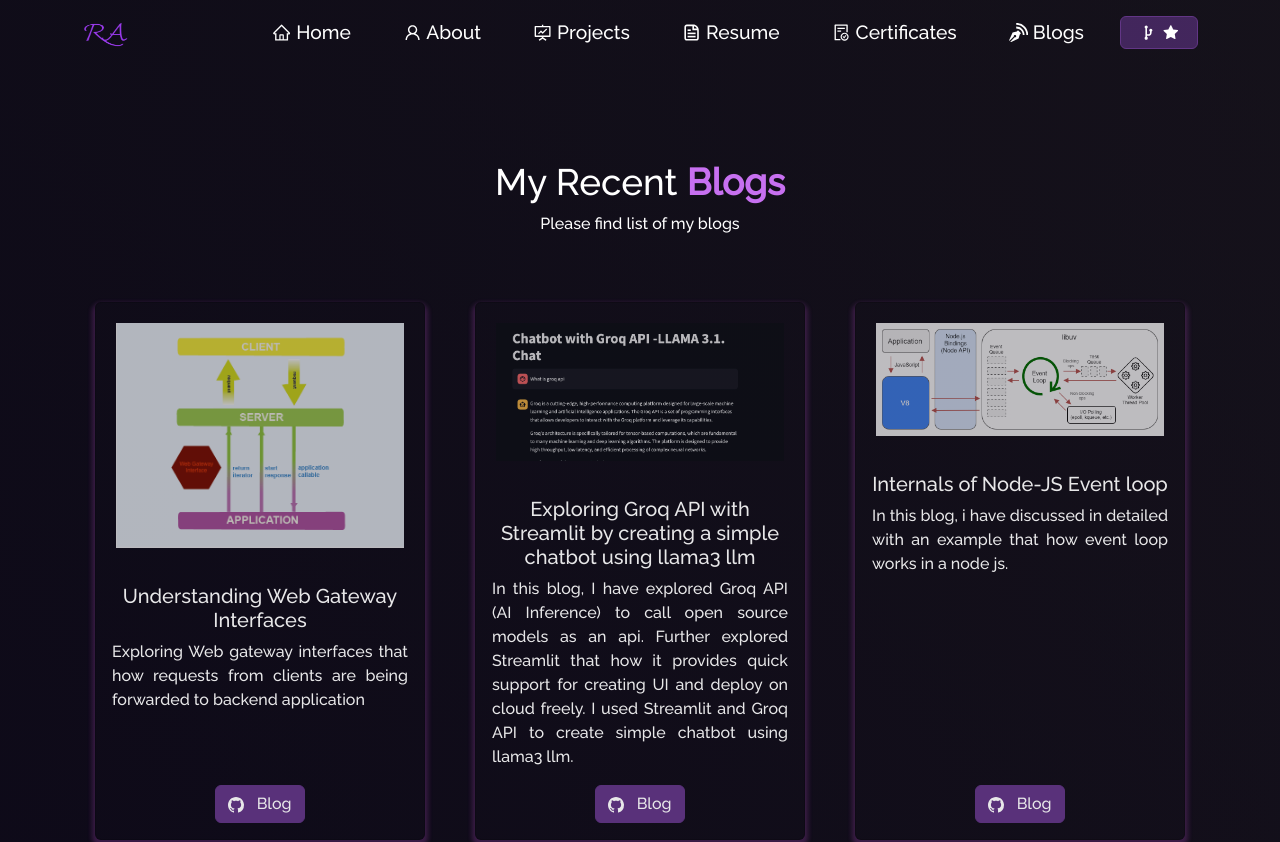
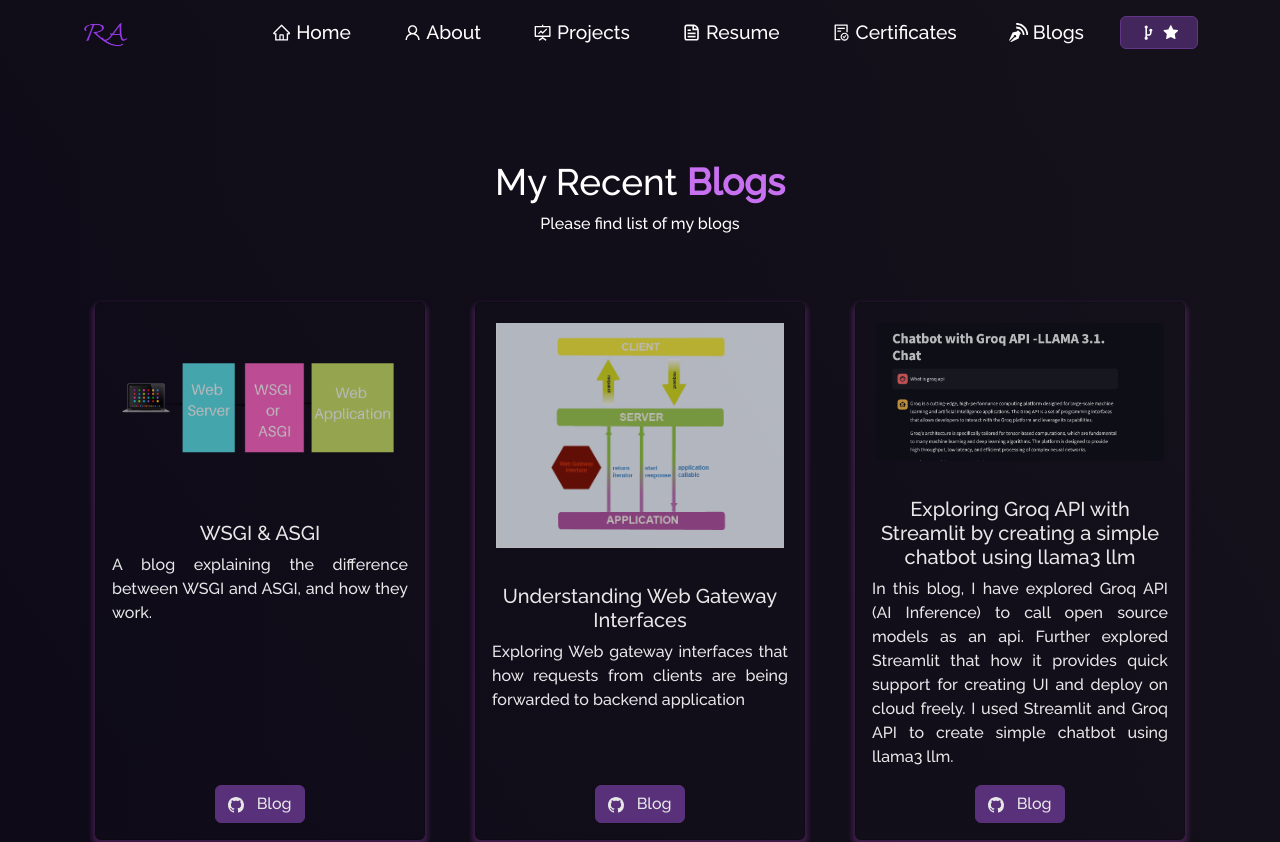
Before and after one commit to Rehman-Akram/portfolio, a React (Create React App) app: page /blogs in a window 1280 px wide. Shown: the top 842 px of the page. Built offline with nearby package versions, Linux system fonts and the light colour scheme.

Commit message:
added wsgi-asgi blog

```diff
--- a/src/components/Blogs/Blogs.js
+++ b/src/components/Blogs/Blogs.js
@@ -9,6 +9,7 @@
 import communicationPatterns from "../../Assets/Blogs/communication-patterns.png"
 import BlogCard from "../Cards/Cards";
 import webGatewayInterfaces from "../../Assets/Blogs/Web Gateway Interfaces.png"
+import wsgiAsgi from "../../Assets/Blogs/wsgi-vs-asgi.png"
 
 function Blogs() {
   return (
@@ -22,6 +23,15 @@
           Please find list of my blogs
         </p>
         <Row style={{ justifyContent: "center", paddingBottom: "10px" }}>
+          <Col md={4} className="project-card">
+            <BlogCard
+              imgPath={wsgiAsgi}
+              isBlog={true}
+              title="WSGI & ASGI"
+              description="A blog explaining the difference between WSGI and ASGI, and how they work."
+              ghLink="https://medium.com/@rehmanakram03/wsgi-asgi-asyncio-library-7c3b4a4a247c"
+            />
+          </Col>
           <Col md={4} className="project-card">
             <BlogCard
               imgPath={webGatewayInterfaces}
```
Also changed, not shown: src/Assets/Blogs/wsgi-vs-asgi.png (added).
